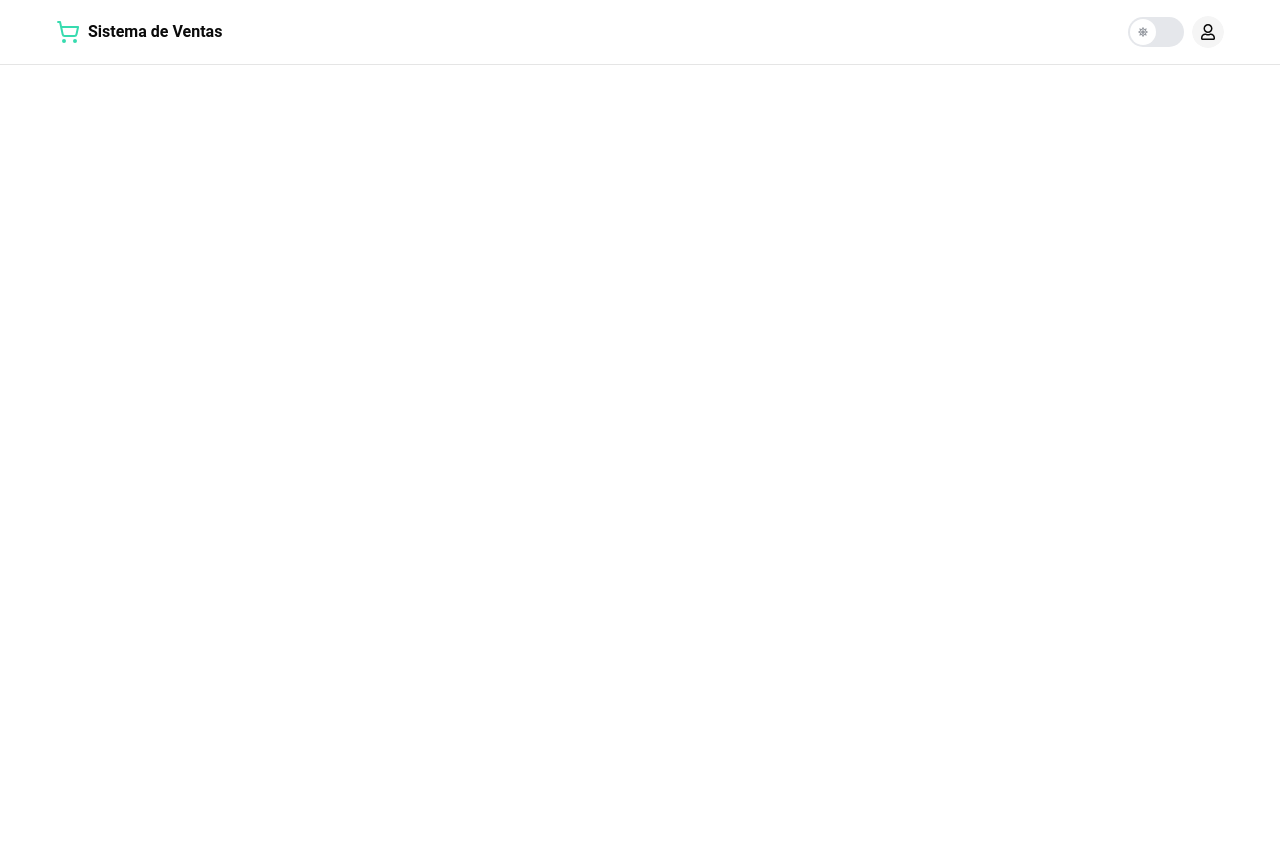
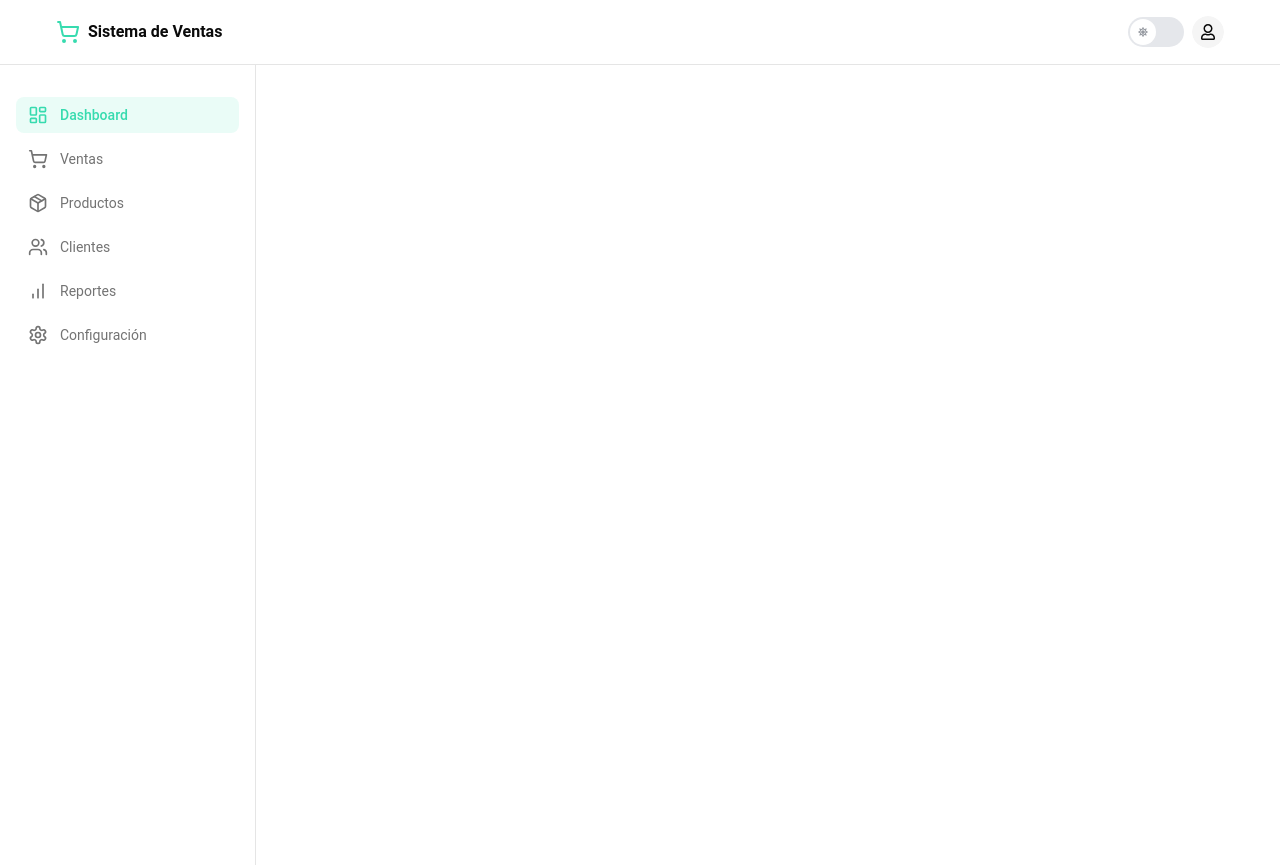
Before and after one commit to PIEROLS15/sistemas-ventas-nextjs, a Next.js app: page /dashboard in a window 1280 px wide. Before the commit the page ends 800 px from the top, so only its background shows below. Built offline with nearby package versions, Linux system fonts and the light colour scheme; no server answers.

Commit message:
feat(layout): Se agregó layout para el dashboard y subcarpetas

```diff
--- /dev/null
+++ b/src/app/dashboard/layout.tsx
@@ -0,0 +1,21 @@
+import HeaderDashboard from "@/components/layout/dashboard/header";
+import Sidebar from "@/components/layout/dashboard/sidebar";
+import { ReactNode } from 'react';
+
+interface DashboardLayoutProps {
+    children: ReactNode;
+}
+
+export default function DashboardLayout({ children }: DashboardLayoutProps) {
+    return (
+        <div>
+            <HeaderDashboard />
+            <div style={{ display: 'flex' }}>
+                <Sidebar />
+                <main style={{ flex: 1 }}>
+                    {children}
+                </main>
+            </div>
+        </div>
+    );
+}
--- a/src/app/dashboard/page.tsx
+++ b/src/app/dashboard/page.tsx
@@ -1,9 +1,6 @@
-import HeaderDashboard from "@/components/layout/dashboard/header";
-
 const Dashboard = () => {
     return (
         <>
-            <HeaderDashboard />
         </>
     );
 }
--- /dev/null
+++ b/src/components/layout/dashboard/sidebar.tsx
@@ -0,0 +1,89 @@
+"use client"
+
+import type React from "react"
+import Link from "next/link"
+import { usePathname } from "next/navigation"
+import {
+    LayoutDashboard,
+    ShoppingCart,
+    Users,
+    Package,
+    BarChart,
+    Settings
+} from "lucide-react"
+
+import { cn } from "@/lib/utils"
+
+interface NavItem {
+    title: string
+    href: string
+    icon: React.ElementType
+}
+
+const navItems: NavItem[] = [
+    {
+        title: "Dashboard",
+        href: "/dashboard",
+        icon: LayoutDashboard,
+    },
+    {
+        title: "Ventas",
+        href: "/dashboard/sales",
+        icon: ShoppingCart,
+    },
+    {
+        title: "Productos",
+        href: "/dashboard/products",
+        icon: Package,
+    },
+    {
+        title: "Clientes",
+        href: "/dashboard/clientes",
+        icon: Users,
+    },
+    {
+        title: "Reportes",
+        href: "/dashboard/sales-report",
+        icon: BarChart,
+    },
+    {
+        title: "Configuración",
+        href: "/dashboard/configuracion",
+        icon: Settings,
+    },
+]
+
+const Sidebar = () => {
+    const pathname = usePathname()
+
+
+    return (
+        <div className="flex min-h-screen flex-col">
+            <div className="flex flex-1">
+                <aside className="hidden w-64 border-r bg-background md:block">
+                    <div className="flex h-full flex-col">
+                        <div className="flex-1 overflow-auto py-8 px-4">
+                            <nav className="grid items-start gap-2">
+                                {navItems.map((item, index) => (
+                                    <Link
+                                        key={index}
+                                        href={item.href}
+                                        className={cn(
+                                            "flex items-center gap-3 rounded-lg px-3 py-2 text-sm transition-all hover:text-primary",
+                                            pathname === item.href ? "bg-primary/10 text-primary font-medium" : "text-muted-foreground",
+                                        )}
+                                    >
+                                        <item.icon className="h-5 w-5" />
+                                        {item.title}
+                                    </Link>
+                                ))}
+                            </nav>
+                        </div>
+                    </div>
+                </aside>
+            </div>
+        </div>
+    )
+}
+
+export default Sidebar;
```
Also changed, not shown: src/app/dashboard/products/page.tsx (added, +8 -0 lines), src/app/dashboard/sales-report/page.tsx (added, +7 -0 lines), src/app/dashboard/sales/page.tsx (added, +7 -0 lines).
